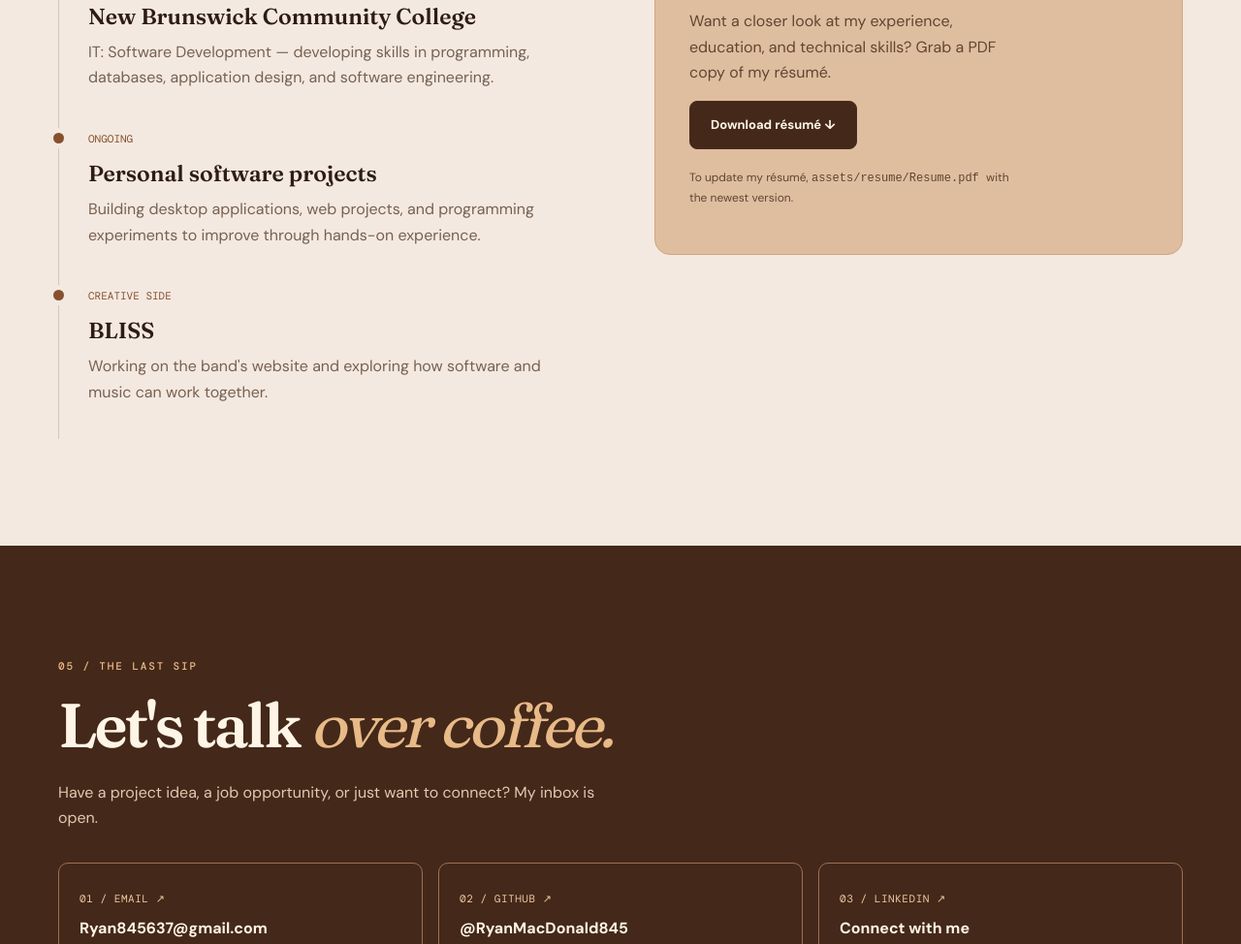
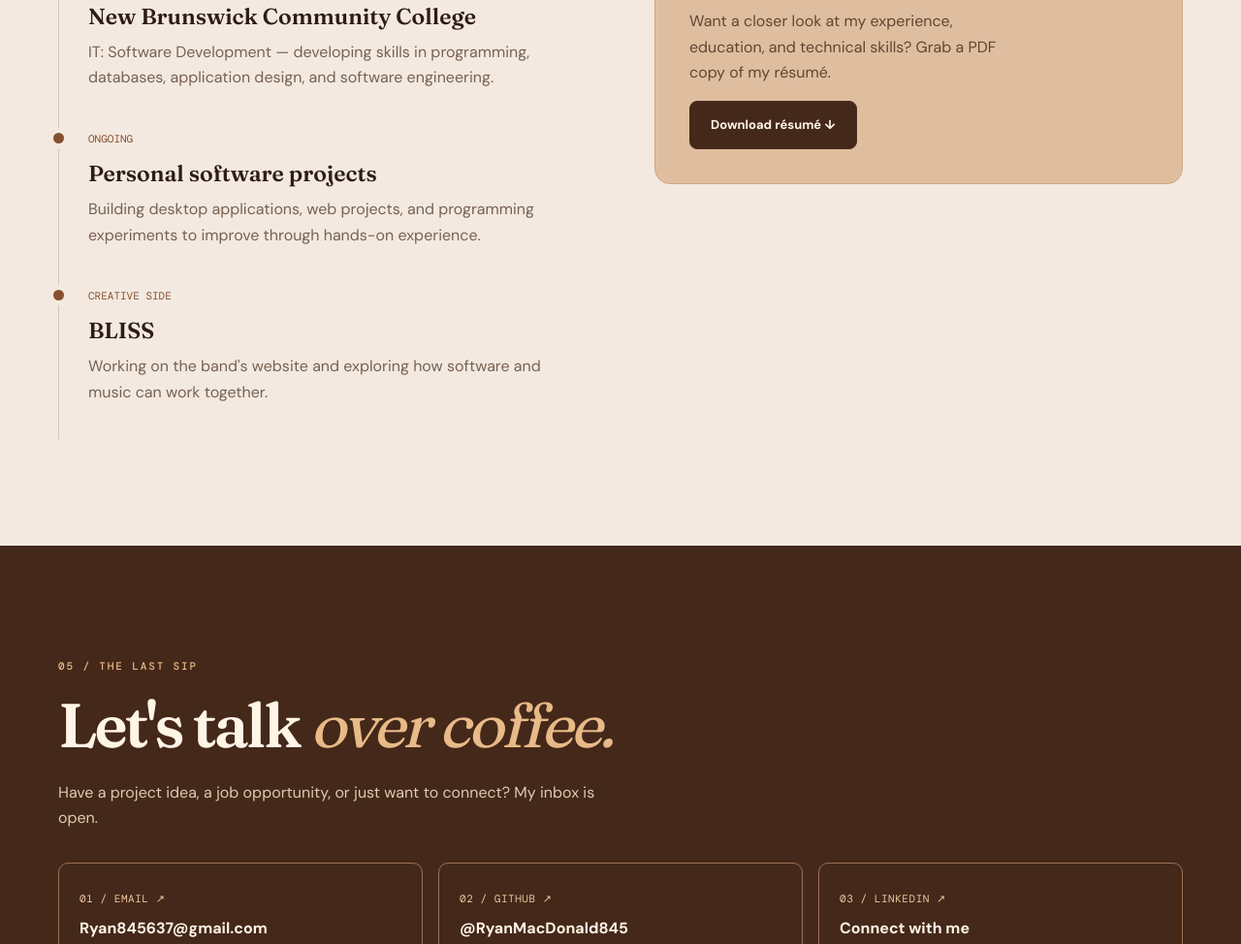
Before and after one commit to RyanMacDonald845/Portfolio, a plain HTML site: page index.html in a window 1280 px wide. Shown: the part 3844-4818 px from the top of the page at 97% size. Drawn offline with nearby package versions, Linux system fonts and the light colour scheme.

Commit message:
updated info

```diff
--- a/index.html
+++ b/index.html
@@ -2534,13 +2534,6 @@ header {
       <a class="btn primary" download="" href="assets/resume/Resume.pdf">
        Download r&eacute;sum&eacute; &darr;
       </a>
-      <p style="font-size:12px;margin-top:20px">
-       To update my r&eacute;sum&eacute;,
-       <code>
-        assets/resume/Resume.pdf
-       </code>
-       with the newest version.
-      </p>
      </aside>
     </div>
    </section>
```
